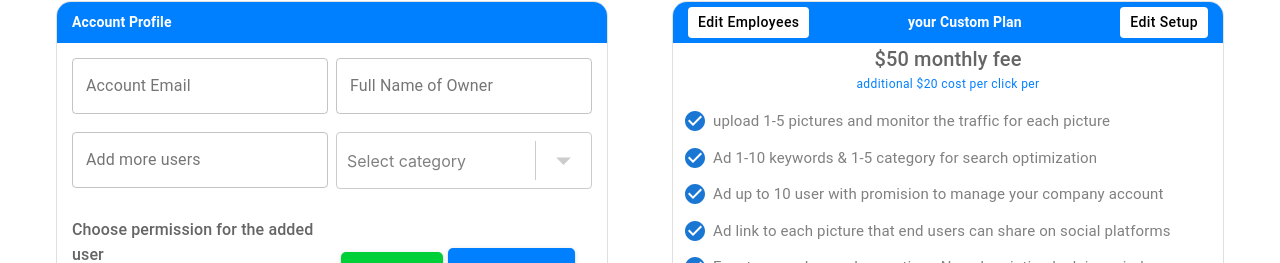
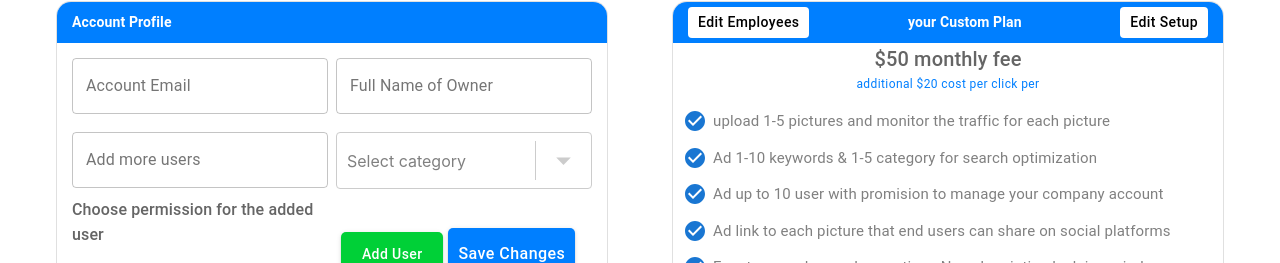
Before and after one commit to mausmee123/fe-ecom, a React (Create React App) app: page /admin/account in a window 1280 px wide. Shown: the part 434-697 px from the top of the page. Built offline with nearby package versions, Linux system fonts and the light colour scheme.

Commit message:
26-5 changeuyiujmkk

```diff
--- a/src/App.js
+++ b/src/App.js
@@ -2,6 +2,7 @@ import React, {Suspense, lazy} from 'react';
 import {Route, Routes} from 'react-router-dom';
 import Header from './components/common/Header';
 import LogIn from './pages/LogIn';
+import SignUp from "./pages/SignUp";
 import Pictures from './pages/company_deshboard/publish/Pictures';
 import ImageUpload from './pages/company_deshboard/publish/ImageUpload';
 
@@ -30,6 +31,8 @@ function App() {
             <Suspense fallback={<Loader/>}>
                 <Routes>
                     <Route path="/" element={<Home/>}/>
+                    <Route path="/login" element={<LogIn/>}/>
+                    <Route path="/signup" element={<SignUp/>}/>
                     <Route path="/admin" element={<AdminHeader/>}>
                         <Route index={true} element={<Publish/>}/>
                         <Route path="statistics" element={<Statistics/>}/>
@@ -40,6 +43,7 @@ function App() {
                         <Route path="statistics" element={<Company_Statistics/>}/>
                         <Route path="account" element={<Company_Account/>}/>
                     </Route>
+
                     <Route path="*" element={<NoMatch/>}/>
                 </Routes>
             </Suspense>
--- a/src/components/AccountPassword.js
+++ b/src/components/AccountPassword.js
@@ -8,8 +8,12 @@ import Button from "@material-ui/core/Button";
 
 
 const schema = yup.object().shape({
-  password: yup.string().min(8).max(32).required(),
-  confirm_password: yup.string().min(8).max(32).required(),
+  password: yup.string()
+    .required('Password is required')
+    .min(8, 'Password length should be at least 4 characters'),
+  confirm_password: yup.string()
+    .required('Confirm Password is required')
+    .oneOf([yup.ref('password')], 'Passwords must and should match'),
 });
 
 const AccountPassword = () => {
@@ -36,7 +40,8 @@ const AccountPassword = () => {
               type="password"
               {...register("password")}
             />
-            {errors.password?.message}
+            <div className="invalid-feedback">{errors.password?.message}</div>
+
           </Grid>
           <Grid item xs={12}>
             <TextField
@@ -46,7 +51,8 @@ const AccountPassword = () => {
               type="password"
               {...register("confirm_password")}
             />
-            {errors.confirm_password && 'confirm password is required'}
+            <div className="invalid-feedback">{errors.confirm_password?.message}</div>
+
           </Grid>
         </Grid>
         <Grid item xs={12} md={6} style={{ marginTop: 15 }}>
--- a/src/components/AccountProfile.js
+++ b/src/components/AccountProfile.js
@@ -1,7 +1,6 @@
 import React from "react";
 import MultipleSelect from "./MultiSelect";
 import Button from "@material-ui/core/Button";
-import {alpha,styled} from "@material-ui/core";
 import TextField from "@material-ui/core/TextField";
 import Grid from "@material-ui/core/Grid";
 import Card from "@material-ui/core/Card";
@@ -14,12 +13,10 @@ import AccountPassword from "./AccountPassword";
 
 
 const schema = yup.object().shape({
-    name: yup.string().required(),
-    email: yup.string().email().required(),
+    Name: yup.string().required(),
+    Email: yup.string().email().required(),
     user_email: yup.string().email().required(),
     multi_email: yup.string().email().required(),
-    password: yup.string().min(8).max(32).required(),
-    confirm_password: yup.string().min(8).max(32).required(),
 });
 
 
@@ -50,34 +47,38 @@ const AccountProfile = (props) => {
                                     label="Account Email"
                                     variant="outlined"
                                     type="email"
-                                    style={{ display: "grid" , marginBottom:"10px" }}
+                                    style={{ display: "grid" }}
                                     {...register('email', {onChange: (e) => setValue('select', e.target.value, { shouldValidate: true })})}
                                 />
-                                {errors.email?.message}
+                              <div className="invalid-feedback">{errors.Email?.message}</div>
+
                             </Grid>
                             <Grid item xs={12} md={6}>
                                 <TextField
                                     label="Full Name of Owner"
                                     variant="outlined"
                                     type="text"
-                                    style={{ display: "grid" , marginBottom:"10px" }}
-                                    {...register('name')}
+                                    style={{ display: "grid"}}
+                                    {...register('Name')}
                                 />
-                                {errors.name?.message}
+                              <div className="invalid-feedback">{errors.Name?.message}</div>
+
                             </Grid>
                             <Grid item xs={12} md={6}>
                                 <TextField
                                     label="Add more users"
                                     variant="outlined"
                                     type="email"
-                                    style={{ display: "grid" }}
+                                    style={{ display: "grid" , marginTop:"10px"}}
                                     {...register('user_email')}
                                 />
-                                {errors.user_email && 'Users email is required'}
+                              <div className="invalid-feedback">{errors.user_email && 'Users email is required'}</div>
+
                             </Grid>
                             <Grid item xs={12} md={6}>
-                                <MultipleSelect style={{ marginTop: 11, marginBottom: 0 }} {...register('multi_email')}/>
-                                {errors.multi_email && 'At least one email must be selected'}
+                                <MultipleSelect style={{ marginTop: 21, marginBottom: 0 }} {...register('multi_email')}/>
+                              <div className="invalid-feedback">{errors.multi_email && 'At least one email must be selected'}</div>
+
                             </Grid>
                             <Grid item xs={12} md={6}>
                                 <Typography variant="subtitle2" color="text.secondary" className="sub-title" style={{ marginBottom: '15px' }} component="div">
--- a/src/components/ImageUpload.js
+++ b/src/components/ImageUpload.js
@@ -334,6 +334,11 @@ const useStyle = makeStyles((them) => ({
     },
     buttonTextColor:{
         color:'#fff'
+    },
+
+    invalidFeedback:{
+        color:'#C32525',
+        textAlign:'left'
     }
 
 }));
@@ -343,6 +348,7 @@ const options = [
     { value: 'strawberry', label: 'Strawberry' },
     { value: 'vanilla', label: 'Vanilla' }
 ];
+
 
 // customStyle for select input field
 
@@ -401,12 +407,49 @@ const DropdownIndicator = (props) => {
 
 
 const schema = yup.object().shape({
-    file: yup.string().required(),
-    destination: yup.string().required(),
-    keywords: yup.string().required(),
-    categories: yup.string().required(),
-    company: yup.string().required(),
+    Destination: yup.string().required(),
+    Keywords: yup.string().required(),
+    Categories: yup.string().required(),
+    Company: yup.string().required(),
     color: yup.string().required(),
+    file: yup.mixed()
+      .test('required', "You need to provide a file", (value) =>{
+          return value && value.length
+      } )
+      .test("fileSize", "The file is too large", (value, context) => {
+          return value && value[0] && value[0].size <= 200000;
+      })
+      .test("type", "We only support jpeg", function (value) {
+          return value && value[0] && value[0].type === "image/jpeg";
+      }),
+    picture: yup.mixed()
+      .test('required', "You need to provide a file", (value) =>{
+          return value && value.length
+      } )
+      .test("fileSize", "The file is too large", (value, context) => {
+          return value && value[0] && value[0].size <= 200000;
+      })
+      .test("type", "We only support jpeg", function (value) {
+          return value && value[0] && value[0].type === "image/jpeg";
+      }),
+    // option: yup.array()
+    //   .min(3, 'Pick at least 3 tags')
+    //   .of(
+    //     yup.object().shape({
+    //         label: yup.string().required(),
+    //         value: yup.string().required(),
+    //     })
+    //   ),
+    selAutoV: yup.array().required("Multi Select Validation Field required"),
+    multipleSelect: yup.array()
+      .min(3, 'Pick at least 3 tags')
+      .of(
+        yup.object().shape({
+            label: yup.string().required(),
+            value: yup.string().required(),
+        })
+      ),
+
 });
 
 
@@ -420,7 +463,6 @@ export default function ImageUpload() {
         setImage([...image, { img: URL.createObjectURL(file) }]);
         console.log('image', image);
     };
-
 
 
     const [logoImage, setLogoImage] = useState('');
@@ -448,6 +490,9 @@ export default function ImageUpload() {
 
     const { register, handleSubmit, formState: { errors } , reset} = useForm({
         resolver: yupResolver(schema),
+        defaultValues: {
+            multipleSelect: []
+        }
     });
 
     return (
@@ -476,6 +521,7 @@ export default function ImageUpload() {
                             accept="image/*"
                             style={{ display: 'none' }}
                             id="contained-button-file"
+                            {...register("file")}
                         />
 
                         <label htmlFor="contained-button-file">
@@ -484,13 +530,13 @@ export default function ImageUpload() {
                                 classes={{ containedPrimary: classes.uploadButton }}
                                 color="primary"
                                 component="span"
-                                {...register('file', {onChange: (e) => handleFileChange(e)})}
                             >
                                 Upload Image
                             </Button>
                         </label>
+                        <div className={classes.invalidFeedback}>{errors.file?.message}</div>
                         <br/>
-                        {errors.file?.message}
+
                         <Typography className={classes.dragTitle}>
                             or drag and drop image here
                         </Typography>
@@ -537,9 +583,10 @@ export default function ImageUpload() {
                         className={classes.urlTextfield}
                         variant="outlined"
                         placeholder="Place Url link here"
-                        {...register('destination')}
+                        {...register('Destination')}
                     />
-                    {errors.destination?.message}
+                    <div className={classes.invalidFeedback}>{errors.Destination?.message}</div>
+
                     <br/><br/>
 
                     <Typography className={classes.label} shrink htmlFor="bootstrap-input">
@@ -551,9 +598,9 @@ export default function ImageUpload() {
                         placeholder={<div className={classes.placeholder}>Select category</div>}
                         components={{ DropdownIndicator }}
                         options={options}
-                        {...register('keywords', {onChange: (e) => handleChange(e)})}
+                        {...register('Keywords', {onChange: (e) => handleChange(e)})}
                     />
-                    {errors.keywords?.message}
+                    <div className={classes.invalidFeedback}>{errors.Keywords?.message}</div>
                     <br/><br/>
 
                     <Typography className={classes.label} shrink htmlFor="bootstrap-input">
@@ -564,9 +611,11 @@ export default function ImageUpload() {
                         styles={customStyles}
                         components={{ DropdownIndicator }}
                         options={options}
-                        {...register('categories', {onChange: (e) => handleChange(e)})}
+                        {...register('multipleSelect')}
+                        required={true}
+                        name="multipleSelect"
                     />
-                    {errors.categories?.message}
+                    <div className={classes.invalidFeedback}>{errors.multipleSelect?.message}</div>
                     <br/><br/>
 
                 </Grid>
@@ -603,7 +652,7 @@ export default function ImageUpload() {
                           accept="image/*"
                           style={{ display: 'none' }}
                           id="logo-upload-file"
-                          onChange={(e) => logoUpload(e)}
+                          {...register('picture')}
                         />
                         <label htmlFor="logo-upload-file">
                             <Button
@@ -611,13 +660,12 @@ export default function ImageUpload() {
                               classes={{ containedPrimary: classes.uploadLogoButton }}
                               color="primary"
                               component="span"
-                              {...register('file', {onChange: (e) => handleFileChange(e)})}
                             >
                                 Upload Logo
                             </Button>
                         </label>
+                        <div className={classes.invalidFeedback}>{errors.picture?.message}</div>
 
-                        {errors.file?.message}
                         <Typography className={classes.dragLogoTitle}>
                             or drag and drop image here
                         </Typography>
@@ -646,10 +694,11 @@ export default function ImageUpload() {
                                   className={classes.companyName}
                                   InputProps={{ classes: { input: classes.companyNameLabel } }}
                                   variant="outlined"
-                                  {...register('company')}
+                                  {...register('Company')}
                                 />
-                                {errors.company?.message}
+                                <div className={classes.invalidFeedback}>{errors.Company?.message}</div>
                             </Grid>
+                            <Grid container xs={5}>
                             <Grid item xs={0.5} className={classes.colorCode}>
                                 <Radio
                                   checked={selectedValue === 'a'}
@@ -690,8 +739,8 @@ export default function ImageUpload() {
                                   {...register('color', {onChange: (e) => handleChange(e)})}
                                 />
                             </Grid>
-                            <p>{errors.color && 'At least one color must be selected'}</p>
-
+                            <div className={classes.invalidFeedback}>{errors.color && 'At least one color must be selected'}</div>
+                            </Grid>
                         </Grid>
                     </Grid>
                     <Grid item md={5} sm={12} xs={12}>
--- a/src/components/MultiSelect.js
+++ b/src/components/MultiSelect.js
@@ -33,7 +33,7 @@ const customStyles = {
         ...provider,
         width: '100%',
         // marginLeft: '10%',
-        marginBottom: '20px',
+        marginTop: '10px',
         textAlign:'left',
 
 
```
Also changed, not shown: src/pages/company/Account.scss (+7 -0 lines).
